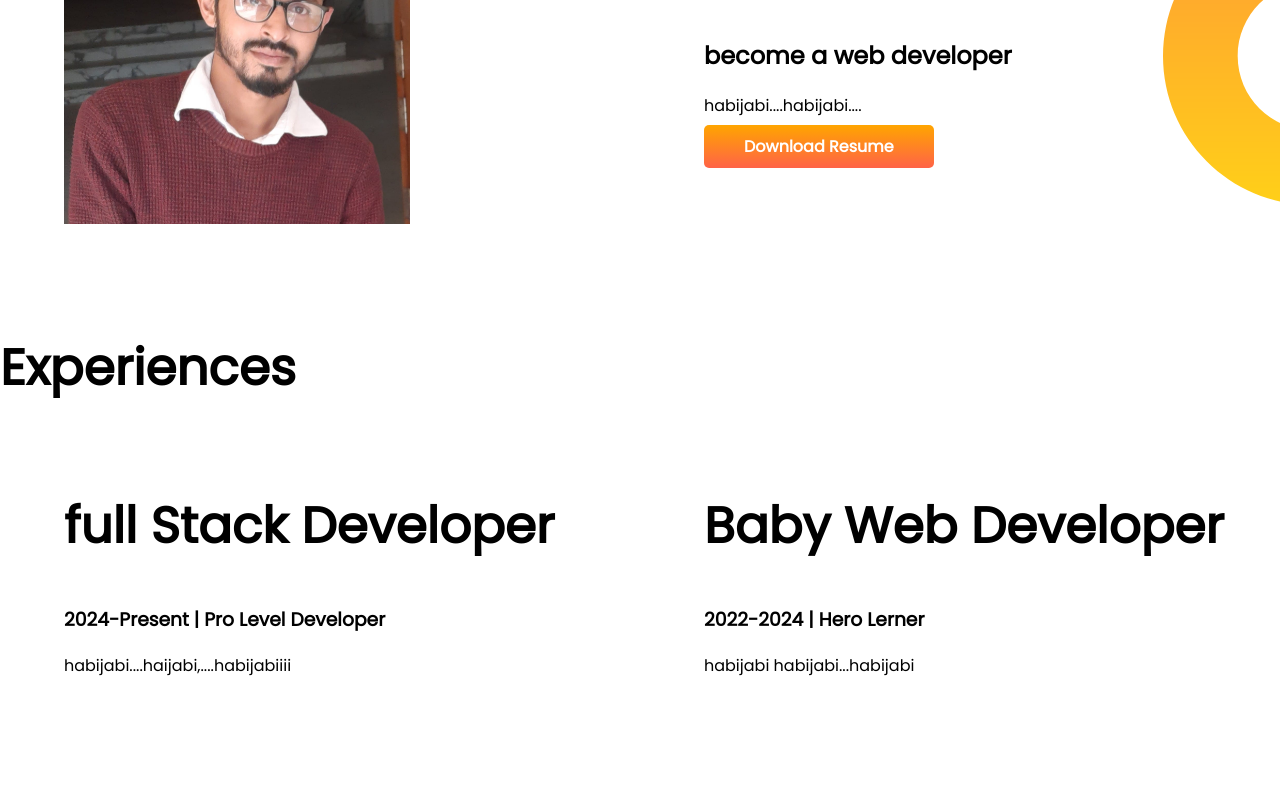
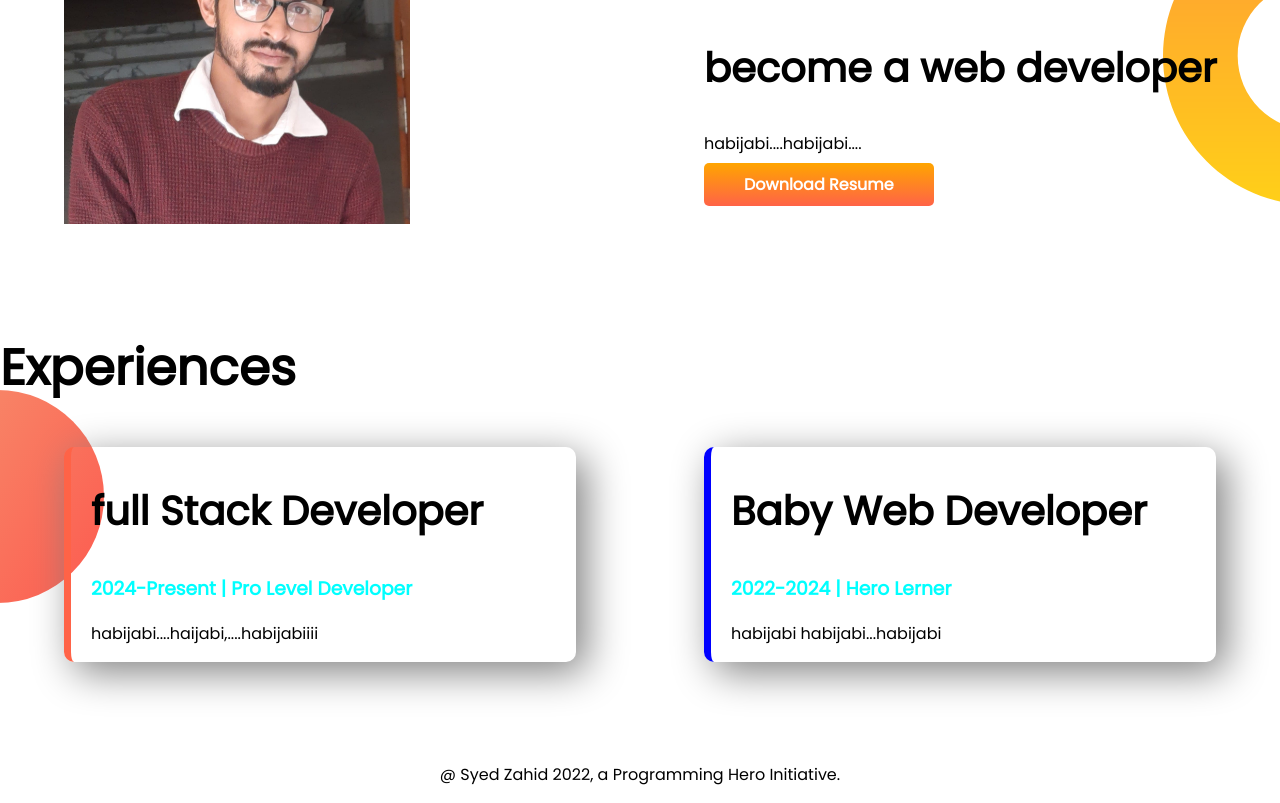
Before and after one commit to syed-zahid/Deveioper-portfolio, a plain HTML site: page index.html in a window 1280 px wide. Shown: the part 711-1514 px from the top of the page. Drawn offline with Linux system fonts and the light colour scheme.

Commit message:
styled border and aded footer

```diff
--- a/index.html
+++ b/index.html
@@ -39,14 +39,14 @@
     <section class="experience-area">
         <h1>Experiences</h1>
         <div class="flexible-container">
-            <div class="half-width">
-                <h1>full Stack Developer</h1>
-                <h3>2024-Present | Pro Level Developer</h3>
+            <div id="full-stack-developer" class="experience-item">
+                <h2>full Stack Developer</h2>
+                <h3 class="aqua">2024-Present | Pro Level Developer</h3>
                 <p>habijabi....haijabi,....habijabiiii</p>
             </div>
-            <div class="half-width">
-                <h1>Baby Web Developer</h1>
-                <h3>2022-2024 | Hero Lerner </h3>
+            <div id="baby-web-developer" class="experience-item">
+                <h2>Baby Web Developer</h2>
+                <h3 class="aqua">2022-2024 | Hero Lerner </h3>
                 <p>habijabi habijabi...habijabi</p>
             </div>
 
@@ -54,5 +54,8 @@
 
     </section>
 </body>
+<footer>
+    <p>@ Syed Zahid 2022, a Programming Hero Initiative.</p>
+</footer>
 
 </html>
--- a/style.css
+++ b/style.css
@@ -5,6 +5,10 @@ body {
 
 h1 {
     font-size: 50px;
+}
+
+h2 {
+    font-size: 40px;
 }
 
 .aqua {
@@ -44,3 +48,31 @@ h1 {
     background-repeat: no-repeat;
     background-position: right;
 }
+
+.experience-area {
+    background-image: url(images/exp-bg.png);
+    background-repeat: no-repeat;
+    background-position: left;
+}
+
+.experience-item {
+    width: 40%;
+    margin-left: 5%;
+    margin-right: 5%;
+    padding-left: 20px;
+    border-radius: 10px;
+    box-shadow: 10px 10px 40px grey;
+    border-left: 7px solid blue;
+}
+
+#full-stack-developer {
+    border-left: 7px solid tomato;
+}
+
+#baby-web-developer {
+    border-left: 7px solid blue;
+}
+
+footer p {
+    text-align: center;
+}
```
